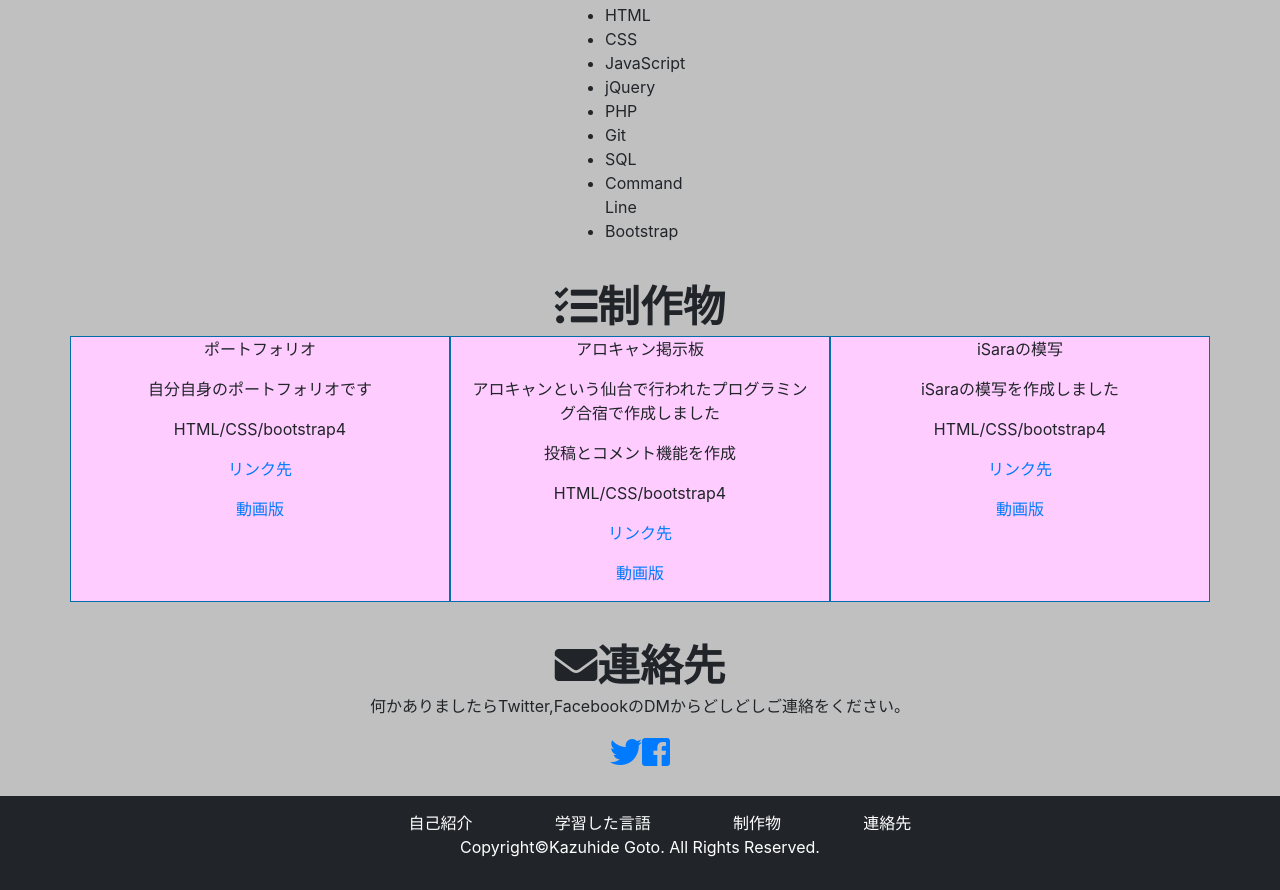
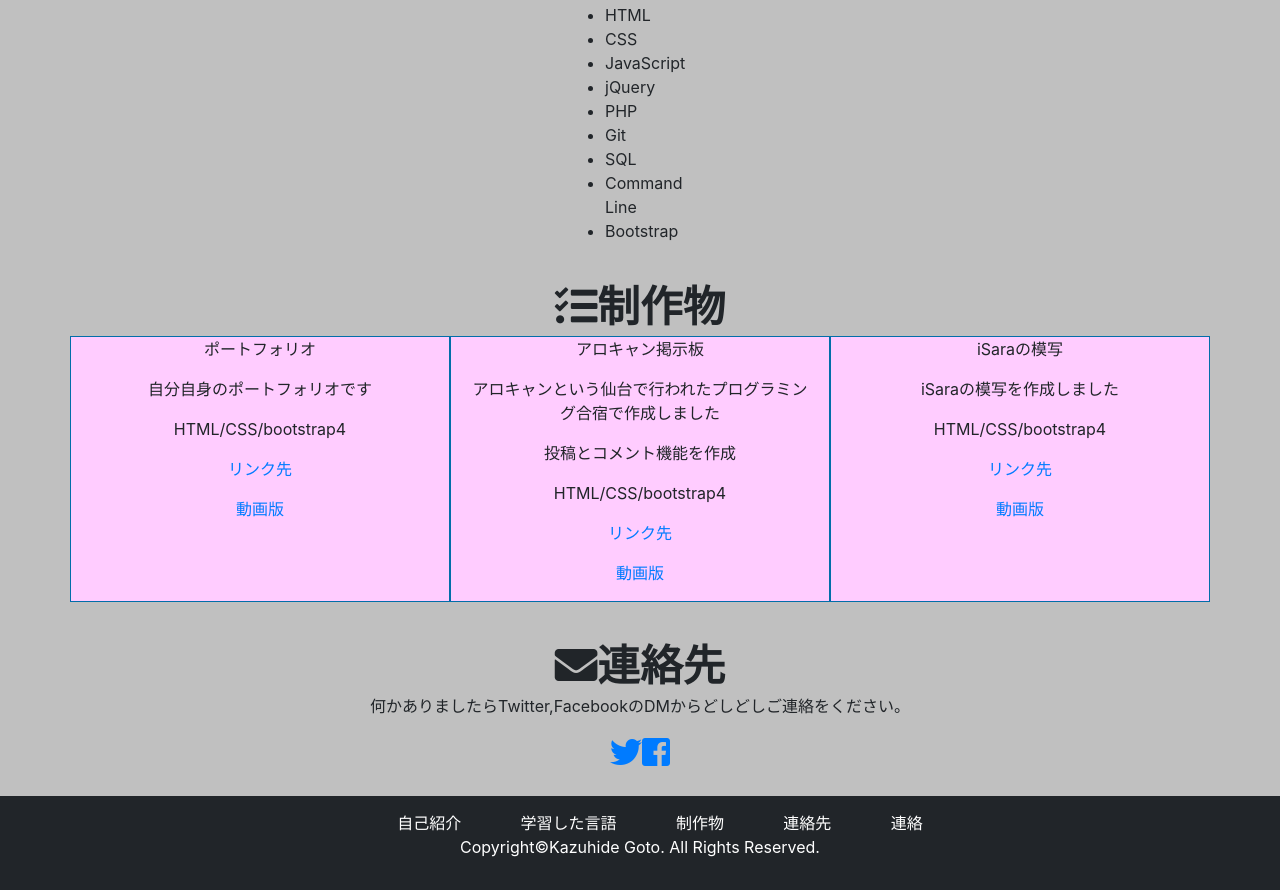
Before and after one commit to gotogo22/gotogo.github.io, a plain HTML site: page index.html in a window 1280 px wide. Shown: the part 850-1740 px from the top of the page. Drawn offline with nearby package versions, Linux system fonts and the light colour scheme; a script that the page names is missing.

Commit message:
ありがとう

```diff
--- a/index.html
+++ b/index.html
@@ -171,6 +171,7 @@
                             <li><a class="change" href="#skill">学習した言語</a></li>
                             <li><a class="change" href="#works">制作物</a></li>
                             <li><a class="change" href="#contact">連絡先</a></li>
+                            <li><a class="change" href="#contact">連絡</a></li>
                         </ul>
                     </nav>
                     <p class="copyright">Copyright&copy;Kazuhide Goto. All Rights Reserved.</p>
```
